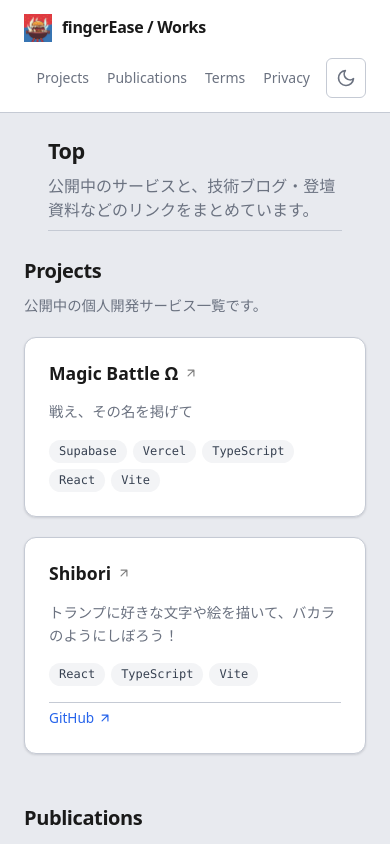
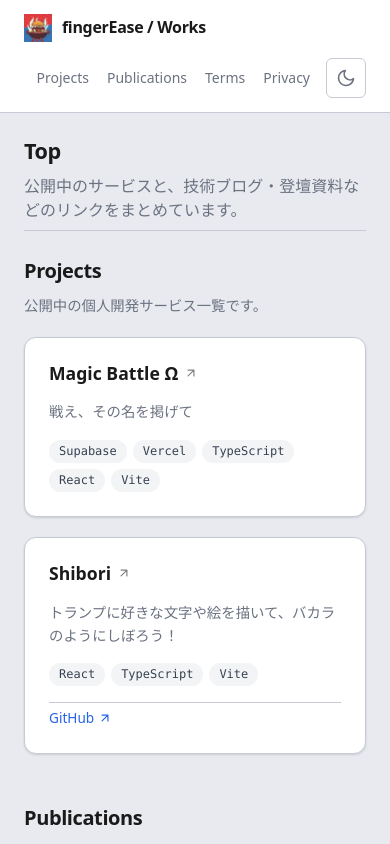
Before and after one commit to finger-ease/finger-ease.github.io, a React (Vite) app: page / in a window 390 px wide. Shown: the top 844 px of the page. Built offline with nearby package versions, Linux system fonts and the light colour scheme.

Commit message:
Refactor PageTitle component styles to adjust margin and padding for improved layout; enhance responsive design for smaller screens.

```diff
--- a/src/components/PageTitle.module.css
+++ b/src/components/PageTitle.module.css
@@ -1,6 +1,6 @@
 .wrap {
-  margin: 0 var(--spacing-page);
-  padding: 32px 0 0;
+  margin: 0;
+  padding: 32px var(--spacing-page) 0;
 }
 
 .inner {
@@ -28,7 +28,7 @@
 
 @media (max-width: 640px) {
   .wrap {
-    padding: 24px var(--spacing-page) 0;
+    padding-top: 24px;
   }
 
   .inner {
```
